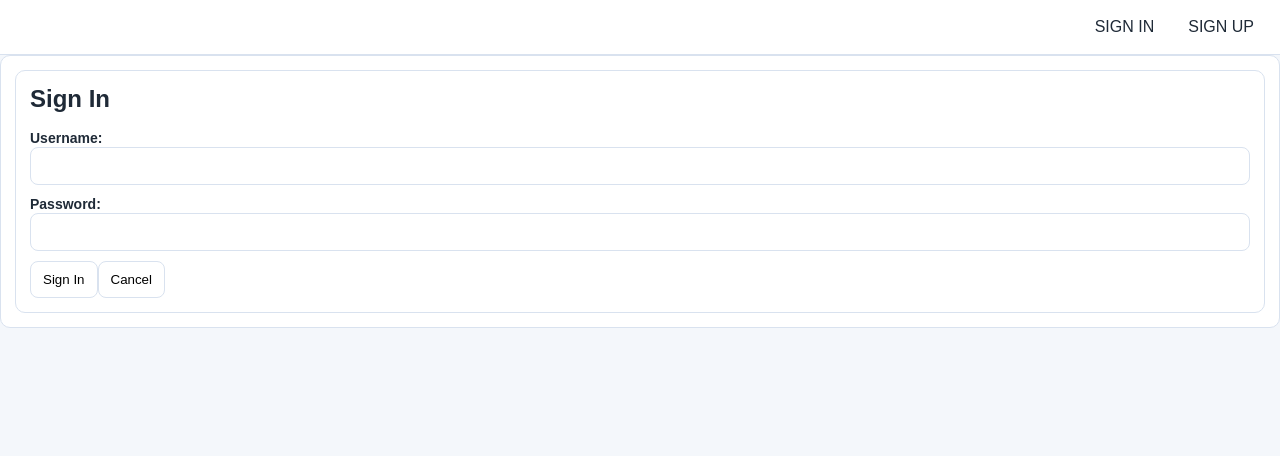
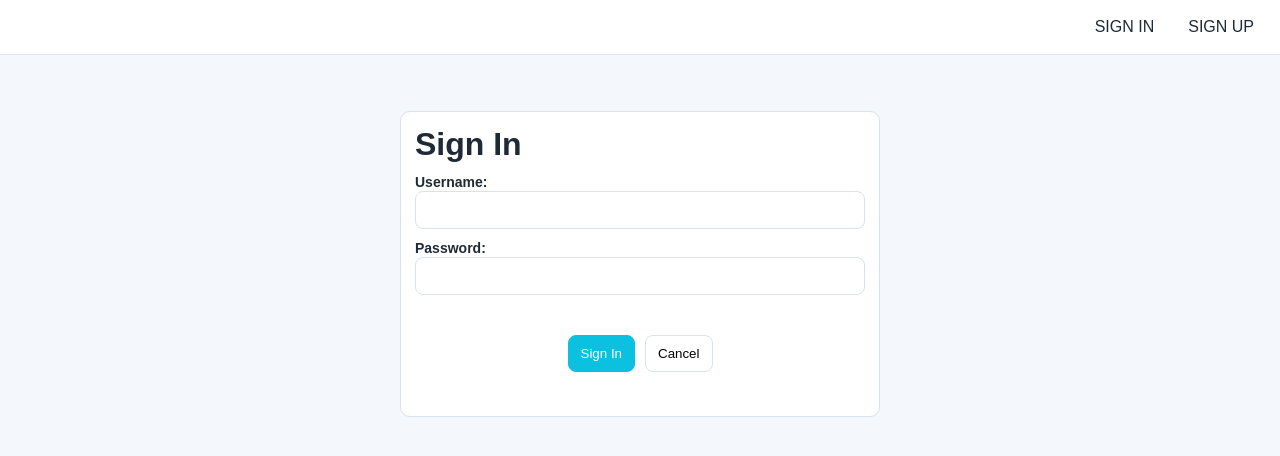
Before and after one commit to gabogara/student-bridge-front-end, a React (Vite) app: page /sign-in in a window 1280 px wide. Shown: the top 456 px of the page. Built offline with nearby package versions, Linux system fonts and the light colour scheme; no server answers.

Commit message:
style: add styling for SigIn and SigUp forms

```diff
--- a/src/components/SignInForm/SignInForm.jsx
+++ b/src/components/SignInForm/SignInForm.jsx
@@ -1,5 +1,3 @@
-// src/components/SignInForm/SignInForm.jsx
-
 import { useState, useContext } from "react";
 import { useNavigate } from "react-router";
 
@@ -24,8 +22,6 @@ const SignInForm = () => {
   const handleSubmit = async (evt) => {
     evt.preventDefault();
     try {
-      // This function doesn't exist yet, but we'll create it soon.
-      // It will cause an error right now
       const signedInUser = await signIn(formData);
 
       setUser(signedInUser);
@@ -36,10 +32,11 @@ const SignInForm = () => {
   };
 
   return (
-    <main className="card">
-      <section className="card">
+    <main className="page">
+      <div className="form-container">
+        <div className="card">
           <h1>Sign In</h1>
-        <p>{message}</p>
+          {message && <p style={{ color: "#8a1f1f" }}>{message}</p>}
           <form autoComplete="off" onSubmit={handleSubmit}>
             <div>
               <label htmlFor="username">Username:</label>
@@ -65,12 +62,15 @@ const SignInForm = () => {
                 required
               />
             </div>
-          <div>
-            <button>Sign In</button>
-            <button onClick={() => navigate("/")}>Cancel</button>
+            <div className="button-row">
+              <button className="primary">Sign In</button>
+              <button type="button" onClick={() => navigate("/")}>
+                Cancel
+              </button>
             </div>
           </form>
-      </section>
+        </div>
+      </div>
     </main>
   );
 };
--- a/src/components/SignUpForm/SignUpForm.jsx
+++ b/src/components/SignUpForm/SignUpForm.jsx
@@ -1,20 +1,13 @@
-// Import the useContext hook
 import { useState, useContext } from "react";
 import { useNavigate } from "react-router";
 
 import { signUp } from "../../services/authService";
 
-// Import the UserContext object
 import { UserContext } from "../../contexts/UserContext";
 
 const SignUpForm = () => {
   const navigate = useNavigate();
-  // Pass the UserContext object to the useContext hook to access:
-  // - The user state (which we're not using here).
-  // - The setUser function to update the user state (which we are using).
-  //
-  // Destructure the object returned by the useContext hook for easy access
-  // to the data we added to the context with familiar names.
+
   const { setUser } = useContext(UserContext);
   const [message, setMessage] = useState("");
   const [formData, setFormData] = useState({
@@ -34,10 +27,7 @@ const SignUpForm = () => {
     evt.preventDefault();
     try {
       const newUser = await signUp(formData);
-      // Call the setUser function to update the user state, just like normal.
       setUser(newUser);
-      // Take the user to the (non-existent) home page after they sign up.
-      // We'll get to this shortly!
       navigate("/");
     } catch (err) {
       setMessage(err.message);
@@ -50,7 +40,8 @@ const SignUpForm = () => {
 
   return (
     <main className="page">
-      <section className="card">
+      <div className="form-container">
+        <div className="card">
           <h1>Sign Up</h1>
           <p>{message}</p>
           <form onSubmit={handleSubmit}>
@@ -87,12 +78,17 @@ const SignUpForm = () => {
                 required
               />
             </div>
-          <div>
-            <button disabled={isFormInvalid()}>Sign Up</button>
-            <button onClick={() => navigate("/")}>Cancel</button>
+            <div className="button-row">
+              <button className="primary" disabled={isFormInvalid()}>
+                Sign Up
+              </button>
+              <button type="button" onClick={() => navigate("/")}>
+                Cancel
+              </button>
             </div>
           </form>
-      </section>
+        </div>
+      </div>
     </main>
   );
 };
--- a/src/index.css
+++ b/src/index.css
@@ -134,3 +134,8 @@ textarea {
   padding: 30px;
   justify-content: center;
 }
+
+.form-container {
+  max-width: 480px;
+  margin: 40px auto;
+}
```
Lines whose indentation alone changed are shown as unchanged.
